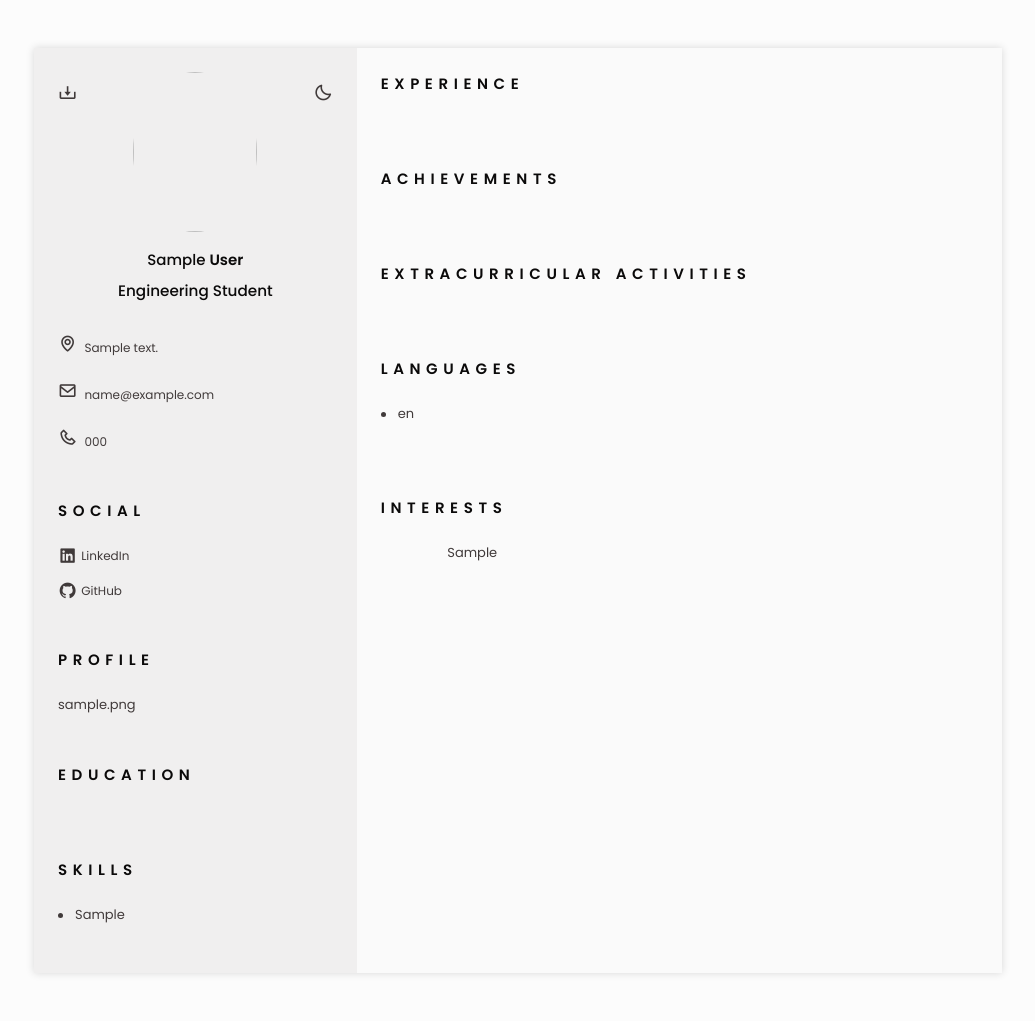
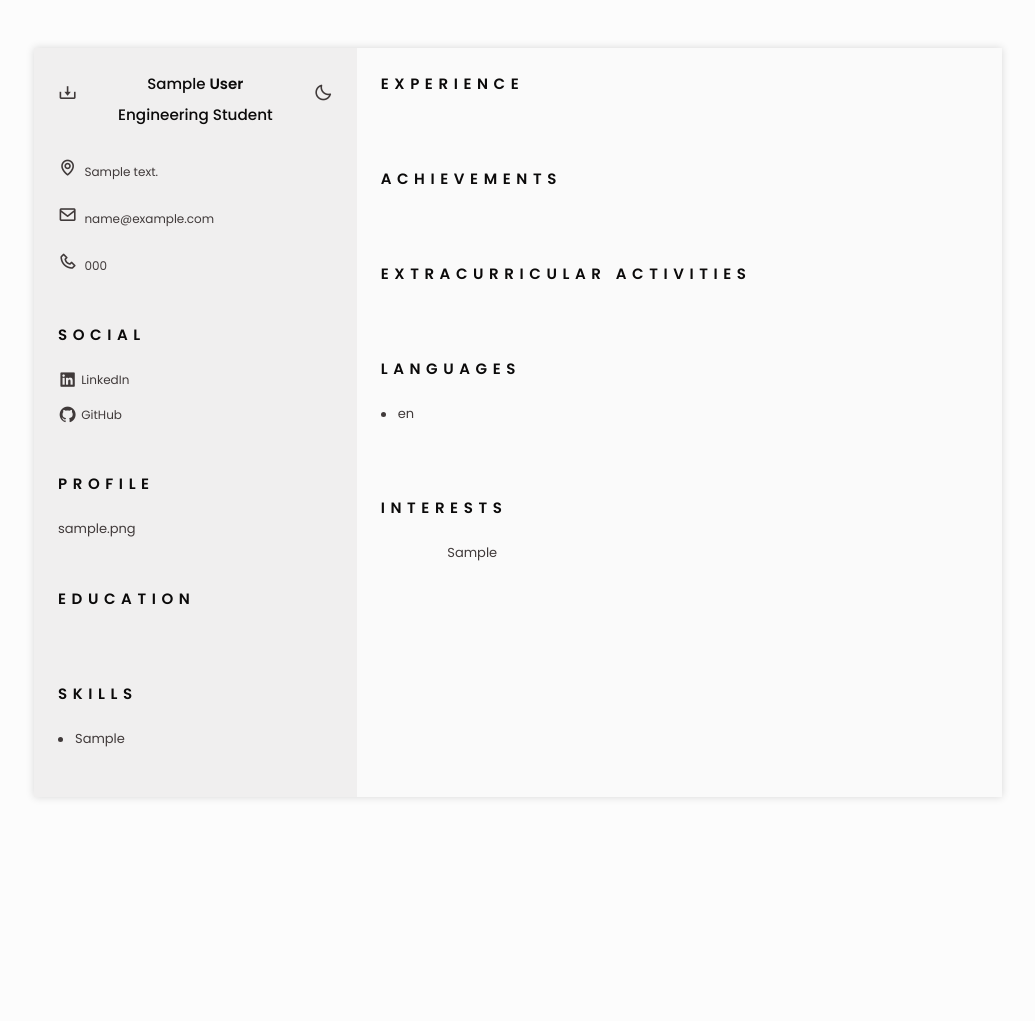
Before and after one commit to IyadElwy/GIU-INTERNSHIP-PORTAL, a Django app: page /users/student/1/resume/show/ in a window 1280 px wide. Shown: the whole page, without its empty margins (122-1157 px from the left). After the commit the page ends 799 px from the top, so only its background shows below. Run offline with Django 4.2, Linux system fonts and the light colour scheme; a user stored in the database is signed in; tables that the repository leaves empty hold one stand-in row (values such as "Sample post"); some libraries are stand-ins or nearby versions.

Commit message:
Removed image from cv:

```diff
--- a/GIU_Internship_Portal/settings.py
+++ b/GIU_Internship_Portal/settings.py
@@ -66,6 +66,7 @@ INSTALLED_APPS = [
 
 MIDDLEWARE = [
     'django.middleware.security.SecurityMiddleware',
+    # 'whitenoise.middleware.WhiteNoiseMiddleware',
     'django.contrib.sessions.middleware.SessionMiddleware',
     'django.middleware.common.CommonMiddleware',
     'django.middleware.csrf.CsrfViewMiddleware',
--- a/templates/cvbuilder/show_resume.html
+++ b/templates/cvbuilder/show_resume.html
@@ -73,8 +73,8 @@
             <section class="home" id="home">
                 <div class="home__container section bd-grid">
                     <div class="home__data bd-grid">
-                        <img src="{{ resume_show_view.profile_image.url }}" alt="" class="home__img">
-                        {#                        <img src="{% static 'media/profile_images/default.png' %}" alt="" class="home__img">#}
+                        <!--                        <img src="{{ resume_show_view.profile_image.url }}" alt="" class="home__img">-->
+                        <!--                        {#                        <img src="{% static 'media/profile_images/default.png' %}" alt="" class="home__img">#}-->
                         <h1 class="home__title">{{ resume_show_view.student_id.user.first_name }} <b>
                             {{ resume_show_view.student_id.user.last_name }}</b></h1>
                         <h3 class="home__profile">{{ resume_show_view.student_id.faculty }} Student</h3>
--- a/templates/signup/successful_signup_employer.html
+++ b/templates/signup/successful_signup_employer.html
@@ -19,6 +19,9 @@
         <p>Back to <a href="{% url 'home' %}">home</a>.</p>
 
 
+
+
+
     </div>
 
 {% endblock content %}
```
Lines whose indentation alone changed are shown as unchanged.
